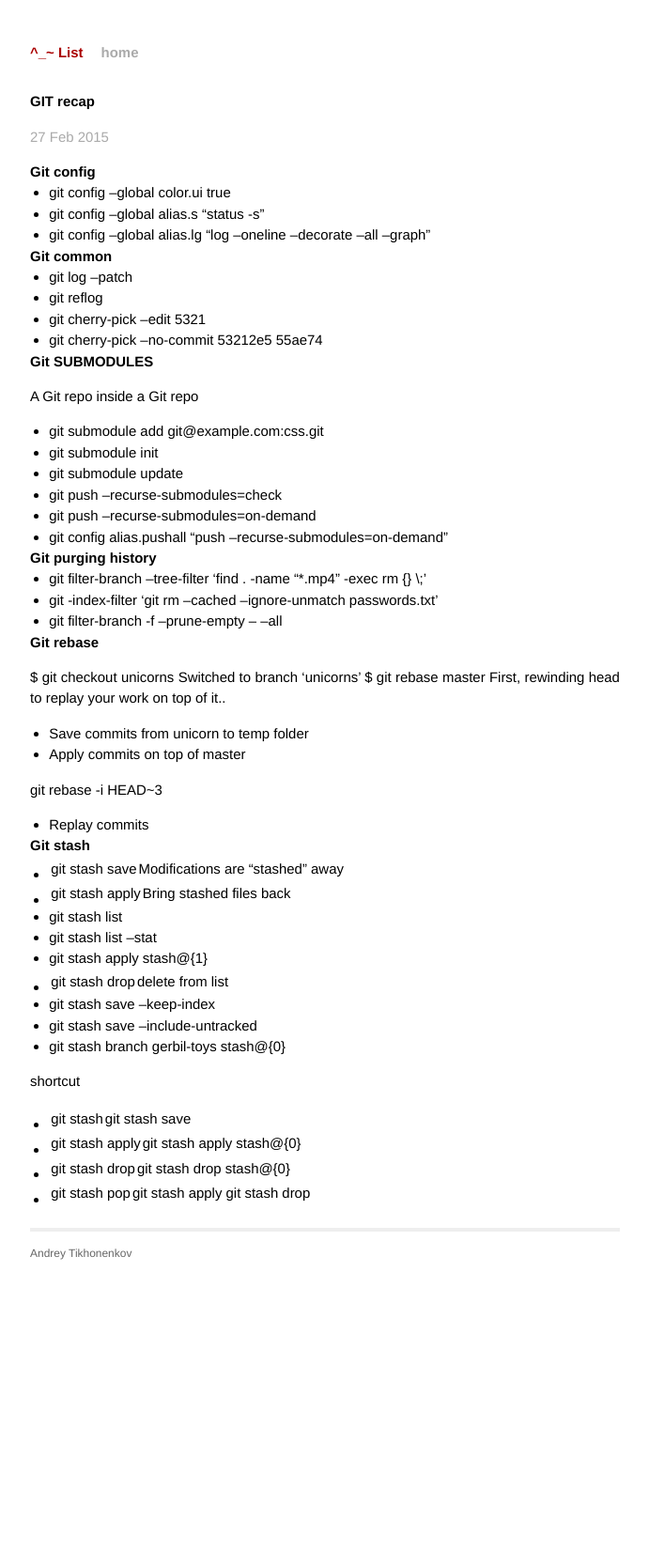
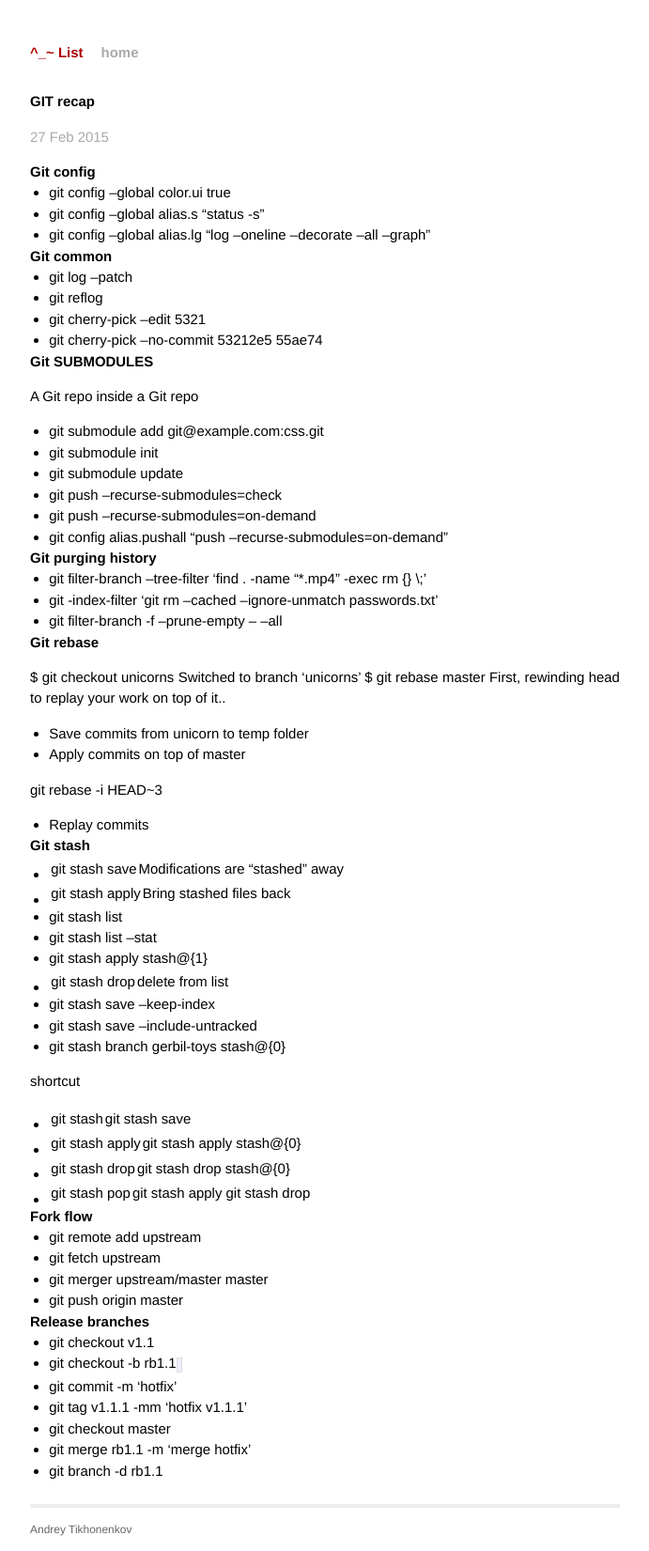
Before and after one commit to Ollatair/ollatair.github.io, a Jekyll site: the page built from _posts/2015-02-27-git-summ.md, in a window 1280 px wide. Shown: the whole page at 94% size, without its empty margins (294-985 px from the left). Built offline with Jekyll 4.4.1, drawn with Linux system fonts in a browser that asks for light colours; Markdown is read by kramdown in place of the engine named in the settings; before the commit the page ends 1358 px from its top, so only the background shows below that.

Commit message:
add some git flows

```diff
--- a/_posts/2015-02-27-git-summ.md
+++ b/_posts/2015-02-27-git-summ.md
@@ -76,3 +76,25 @@ shortcut
 - git stash apply | git stash apply stash@{0}
 - git stash drop | git stash drop stash@{0}
 - git stash pop | git stash apply git stash drop
+
+
+Fork flow
+---------------------
+
+- git remote add upstream <oath_to_repo>
+- git fetch upstream
+- git merger upstream/master master
+- git push origin master
+
+
+Release branches
+---------------------
+
+- git checkout v1.1
+- git checkout -b rb1.1
+<code fix>
+- git commit -m 'hotfix'
+- git tag v1.1.1 -mm 'hotfix v1.1.1'
+- git checkout master
+- git merge rb1.1 -m 'merge hotfix'
+- git branch -d rb1.1
```
